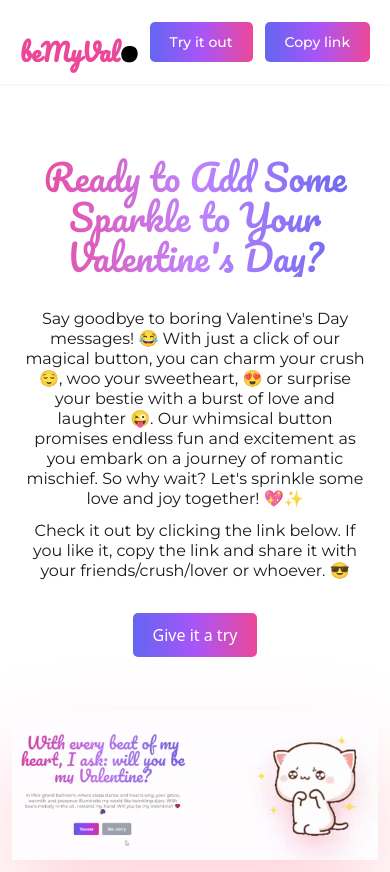
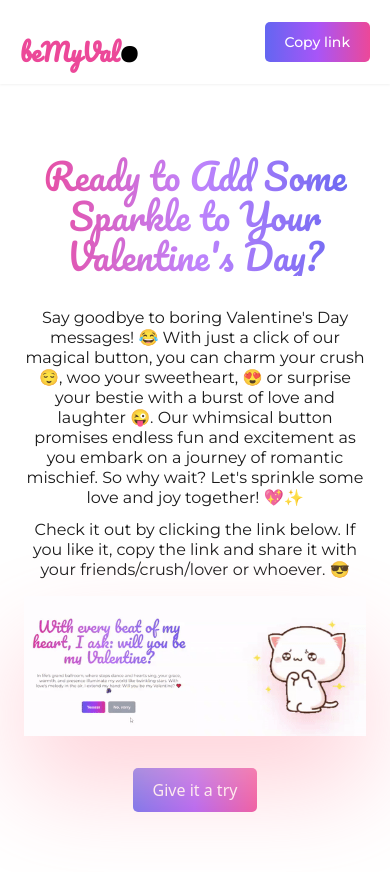
Before and after one commit to AbassKoyang/Val, a React (Vite) app: page / in a window 390 px wide. Built offline with nearby package versions, Linux system fonts and the light colour scheme.

Commit message:
add:confetti proops, adjust layout and nav bar

```diff
--- a/package.json
+++ b/package.json
@@ -11,6 +11,7 @@
   },
   "dependencies": {
     "react": "^18.2.0",
+    "react-confetti": "^6.1.0",
     "react-confetti-boom": "^1.0.0",
     "react-confetti-explosion": "^2.1.2",
     "react-dom": "^18.2.0",
--- a/src/components/NavBar.jsx
+++ b/src/components/NavBar.jsx
@@ -21,7 +21,7 @@ const NavBar = () => {
         <div className="w-full h-full max-w-[1400px] flex items-center justify-between">
         <Link to='/' className="text-2xl lg:text-4xl font-bold text-pink-500 font-pacifico">beMyVal<span className="text-black text-[72px]">.</span></Link>
         <div className="h-full flex item-center gap-3">
-        <Link to='will-you-be-my-val' className={`px-5 py-[10px] bg-gradient-to-r from-indigo-500 via-purple-500 to-pink-500 text-white text-sm md:text-[16px] font-medium rounded-[5px] transition-all duration-200 ease-in-out ${location.pathname === '/will-you-be-my-val' ? 'hidden' : 'block'}`}>Try it out</Link>
+        <Link to='will-you-be-my-val' className={`px-5 py-[10px] bg-gradient-to-r from-indigo-500 via-purple-500 to-pink-500 text-white text-sm md:text-[16px] font-medium rounded-[5px] transition-all duration-200 ease-in-out hidden md:block ${location.pathname === '/will-you-be-my-val' ? 'hidden' : 'block'} `}>Try it out</Link>
         <button onClick={handleButtonClick} className={`px-5 py-[10px] bg-gradient-to-r from-indigo-500 via-purple-500 to-pink-500 text-white text-sm md:text-[16px] font-medium rounded-[5px] transition-all duration-200 ease-in-out`}>Copy link</button>
         </div>
         </div>
--- a/src/pages/BeMyVal.jsx
+++ b/src/pages/BeMyVal.jsx
@@ -33,7 +33,17 @@ const BeMyVal = () => {
     }
   return (
     <section className="w-full h-full grid grid-cols-1 lg:grid-cols-2 gap-7 lg:gap-0 bg-white pt-[93px] mt-10 lg:mt-0">
-        {showConfetti && <Confetti />}
+        {showConfetti && <Confetti
+        x={window.innerWidth}
+        y={window.innerHeight}
+        particleCount={100}
+        launchSpeed={60}
+            spreadDeg={270}
+            deg= {270}
+            numberOfPieces={100}
+            colors={['#ec4899', '#6366f1', '#c084fc', 'red', 'yellow']}
+            confettiDuration={500}
+        />}
         <div className="col-span-1 h-full flex flex-col items-center justify-center px-3 lg:px-8">
             <h1 className='max-w-[100%] text-center text-4xl lg:text-6xl font-pacifico bg-gradient-to-r bg-clip-text text-transparent to-indigo-500 via-purple-400 from-pink-500 '>With every beat of my heart, I ask: will you be my Valentine?</h1>
             <p className='mt-8 text-[16px] leading-[20px] text-center text-black/90 font-mont max-w-xl'>{convincingTexts[convincingTextsNumber]}</p>
--- a/src/pages/HomePage.jsx
+++ b/src/pages/HomePage.jsx
@@ -8,10 +8,11 @@ const HomePage = () => {
             <h1 className='max-w-[100%] text-center text-4xl lg:text-6xl font-pacifico bg-gradient-to-r bg-clip-text text-transparent to-indigo-500 via-purple-400 from-pink-500'>Ready to Add Some Sparkle to Your Valentine's Day?</h1>
             <p className='mt-8 text-[16px] leading-[20px] text-center text-black/90 font-mont max-w-xl'>Say goodbye to boring Valentine's Day messages! 😂 With just a click of our magical button, you can charm your crush 😌, woo your sweetheart, 😍 or surprise your bestie with a burst of love and laughter 😜. Our whimsical button promises endless fun and excitement as you embark on a journey of romantic mischief. So why wait? Let's sprinkle some love and joy together! 💖✨</p>
             <p className='mt-3 text-[16px] leading-[20px] text-center text-black/90 font-mont max-w-xl'>Check it out by clicking the link below. If you like it, copy the link and share it with your friends/crush/lover or whoever. 😎</p>
+            <img src={demo} alt="Demo" className={`w-full max-w-[500px] mt-4 drop-shadow-[0_50px_50px_rgba(255,192,203,0.7)] lg:hidden`} />
             <Link to='will-you-be-my-val' className={`mt-8 px-5 py-[10px] bg-gradient-to-r from-indigo-500 via-purple-500 to-pink-500 text-white text-[16px] font-medium rounded-[5px] transition-all duration-200 ease-in-out`}>Give it a try</Link>
         </div>
        <div className="col-span-1 flex flex-col items-center justify-center">
-       <img src={demo} alt="Demo" className={`w-[400px] lg:w-[600px] drop-shadow-[0_50px_50px_rgba(255,192,203,0.7)]`} />
+       <img src={demo} alt="Demo" className={`hidden lg:block w-[600px] drop-shadow-[0_50px_50px_rgba(255,192,203,0.7)]`} />
        </div>
     </section>
   )
```
Also changed, not shown: 1 other file (tests, documents, lock files or other folders).
